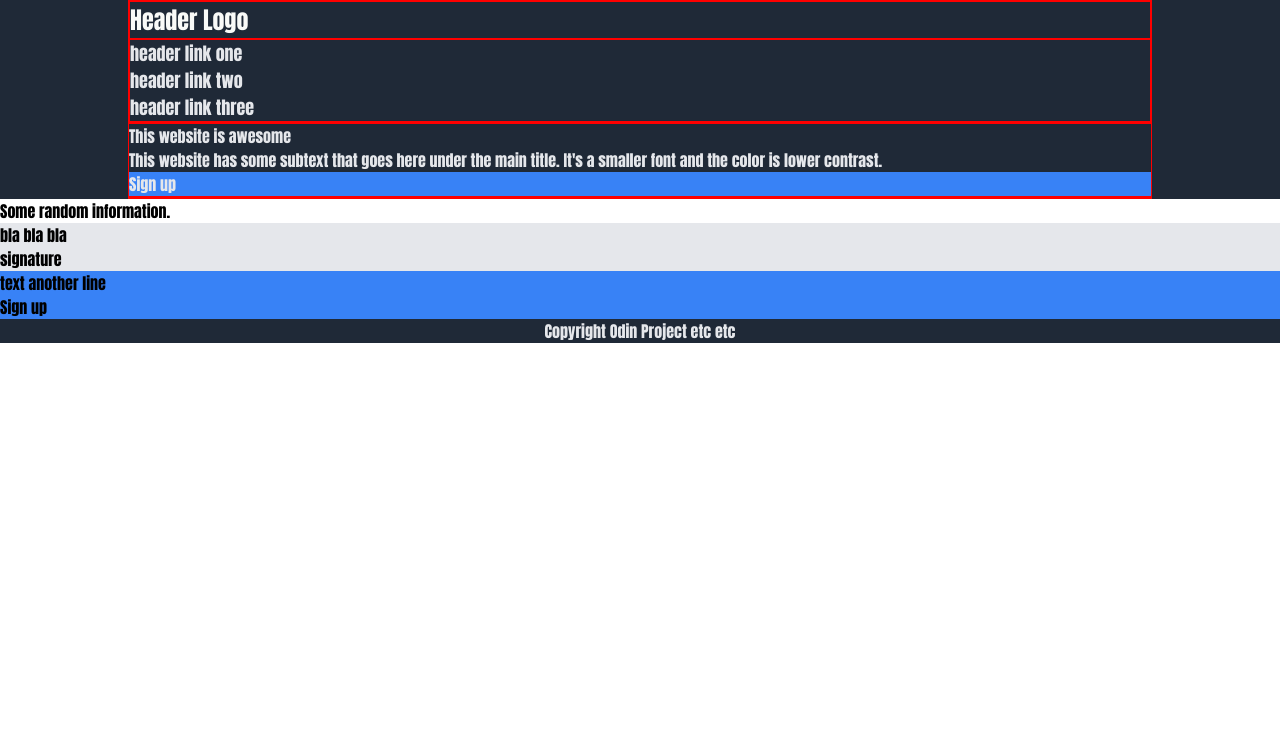
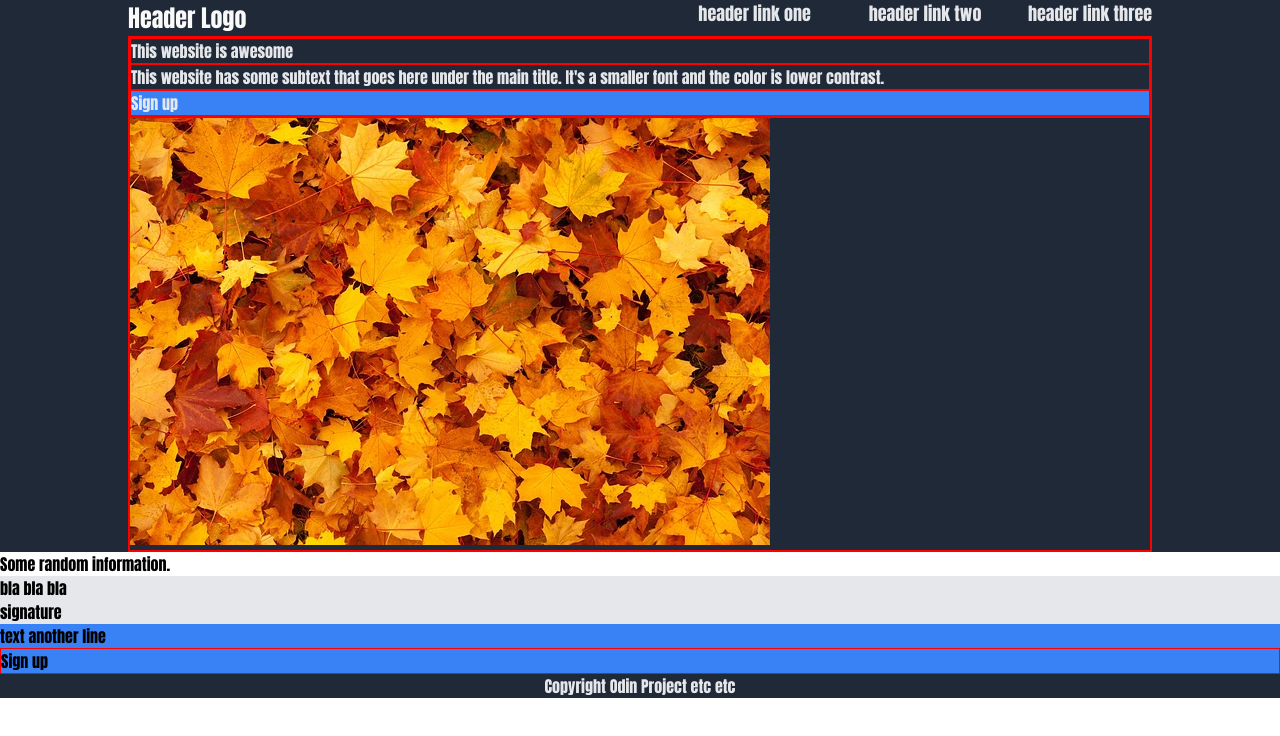
Before and after one commit to CatMomGoMeow/odin-landing-page, a plain HTML site: page index.html in a window 1280 px wide. Drawn offline with Linux system fonts and the light colour scheme.

Commit message:
Add image to header segment

```diff
--- a/Files/styles.css
+++ b/Files/styles.css
@@ -30,18 +30,34 @@
     width: 80%;
 }
 
-
-
 /* style one section at a time */
 /* topmost */
+.header{
+    display: flex;
+}
 .logo {
     font-size: 24px;
     color: #f9faf8;
+    flex:1;
 
 }
 .links{
     font-size: 18px;
     color: #E5E7EB;
+    display: flex;
+    text-align: right;
+    flex:1;
+}
+
+.links div {
+    flex:1;
+}
+
+/* second segment */
+
+.main-text {
+    display: flex;
+    flex: wrap;
 }
 
 
@@ -51,11 +67,12 @@
 
 
 /* borders for troubleshooting only */
-.header,
-.logo,
-.links,
+
+.main,
+.main div,
 .main-left,
-.main-right {
+.main-right,
+.button {
     border: 1px solid red;
 
 
--- a/index.html
+++ b/index.html
@@ -27,7 +27,9 @@
                     contrast.</div>
                 <div class="button">Sign up</div>
             </div>
-            <div class="main-right"></div>
+            <div class="main-right">
+                <img src="./Images/autumn-leaves.jpg" alt="orange maple leaves">
+            </div>
                 <!-- img -->
         </div>
     </div>
```
Also changed, not shown: Images/autumn-leaves.jpg (added).
